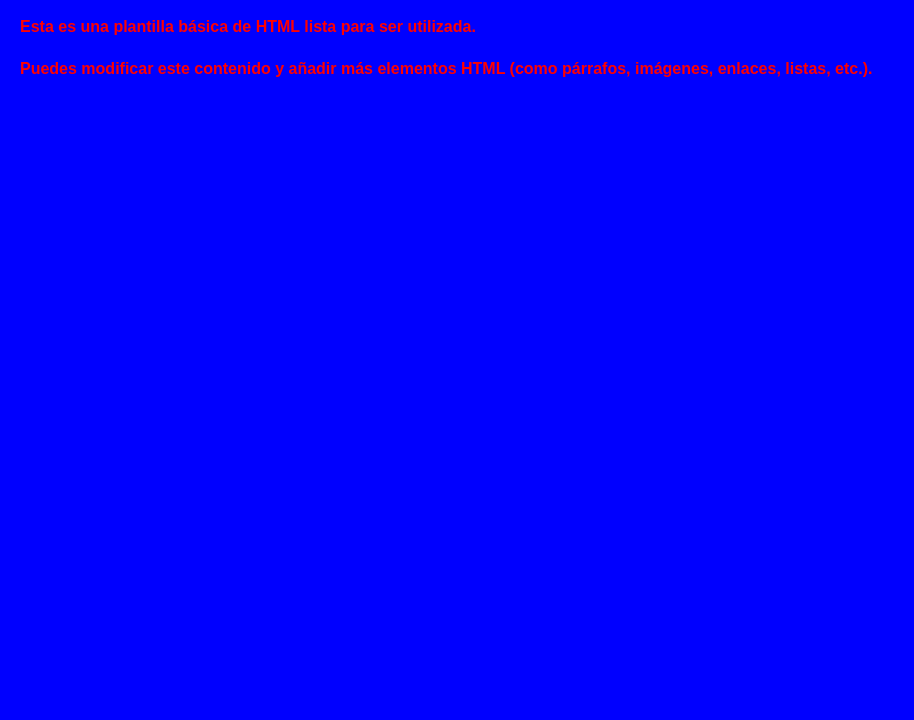
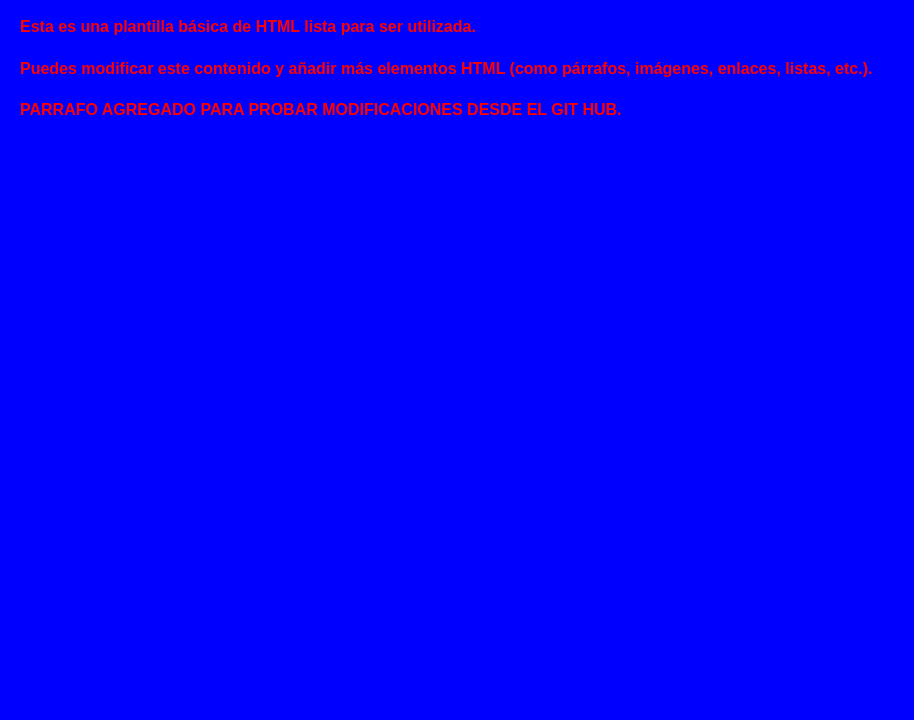
Before and after one commit to gjrangel2/CursoGit, a plain HTML site: page index.html in a window 1280 px wide. Shown: the part 80-800 px from the top of the page, without its empty margins (0-914 px from the left). Drawn offline with Linux system fonts and the light colour scheme.

Commit message:
index.html

```diff
--- a/index.html
+++ b/index.html
@@ -19,6 +19,7 @@
     <h1>Proyecto empresarial</h1>
     <p>Esta es una plantilla básica de HTML lista para ser utilizada.</p>
     <p>Puedes modificar este contenido y añadir más elementos HTML (como párrafos, imágenes, enlaces, listas, etc.).</p>
+     <p>PARRAFO AGREGADO PARA PROBAR MODIFICACIONES DESDE EL GIT HUB.</p>
 
     <script>
         // Código JavaScript opcional
```
